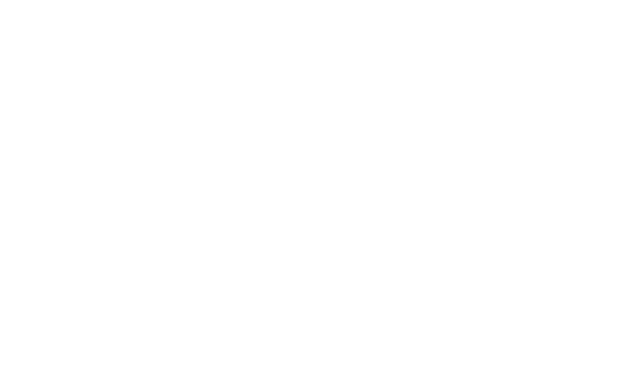
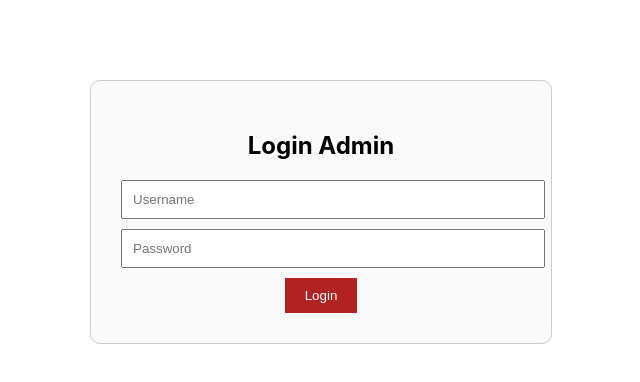
Before and after one commit to renal07/kedai-ramen, a React (Create React App) app: page /login in a window 1280 px wide. Before the commit this address had no page. Shown: the top 382 px of the page, without its empty margins (319-959 px from the left). Built offline with nearby package versions, Linux system fonts and the light colour scheme.

Commit message:
fitur login di produk

```diff
--- a/src/App.jsx
+++ b/src/App.jsx
@@ -1,9 +1,11 @@
 import React from 'react';
 import { BrowserRouter, Routes, Route } from 'react-router-dom';
+
 import Home from './pages/Home';
 import About from './pages/About';
 import Product from './pages/Product';
 import Contact from './pages/Contact';
+import Auth from './pages/Auth'; // ✅ Pastikan huruf besar kecil sesuai nama file
 
 function App() {
   return (
@@ -13,6 +15,7 @@ function App() {
         <Route path="/about" element={<About />} />
         <Route path="/product" element={<Product />} />
         <Route path="/contact" element={<Contact />} />
+        <Route path="/login" element={<Auth />} /> {/* route login */}
       </Routes>
     </BrowserRouter>
   );
--- a/src/components/Navbar.jsx
+++ b/src/components/Navbar.jsx
@@ -2,6 +2,13 @@ import React from 'react';
 import './Navbar.css';
 
 function Navbar() {
+  const user = JSON.parse(localStorage.getItem("user"));
+
+  const handleLogout = () => {
+    localStorage.removeItem("user");
+    window.location.href = "/login";
+  };
+
   return (
     <nav className="navbar">
       <div className="navbar-logo">
@@ -9,9 +16,18 @@ function Navbar() {
       </div>
       <ul className="navbar-menu">
         <li><a href="/">Home</a></li>
-        <li><a href="/Product">Product</a></li>
+        <li><a href="/product">Product</a></li>
         <li><a href="/about">About</a></li>
         <li><a href="/contact">Contact</a></li>
+
+        {/* Tampilkan Logout jika user login */}
+        {user && (
+          <li>
+            <button onClick={handleLogout}>
+              Logout ({user.username})
+            </button>
+          </li>
+        )}
       </ul>
       <div className="navbar-brand">
         <h6>=</h6>
--- /dev/null
+++ b/src/pages/Auth.css
@@ -0,0 +1,24 @@
+.login-page {
+  max-width: 400px;
+  margin: 80px auto;
+  text-align: center;
+  border: 1px solid #ccc;
+  padding: 30px;
+  border-radius: 10px;
+  background: #fafafa;
+}
+
+.login-page input {
+  display: block;
+  width: 100%;
+  padding: 10px;
+  margin: 10px 0;
+}
+
+.login-page button {
+  padding: 10px 20px;
+  background: #b22222;
+  color: white;
+  border: none;
+  cursor: pointer;
+}
--- /dev/null
+++ b/src/pages/Auth.jsx
@@ -0,0 +1,63 @@
+import React, { useState} from 'react';
+import { useNavigate } from 'react-router-dom';
+import './Auth.css';
+
+function Auth() {
+  const [form, setForm] = useState({ username: '', password: '' });
+  const navigate = useNavigate();
+
+  const handleChange = e => {
+    const { name, value } = e.target;
+    setForm({ ...form, [name]: value });
+  };
+
+  const handleSubmit = e => {
+    e.preventDefault();
+    fetch("http://localhost/kedai-api/login/login.php", {
+      method: "POST",
+      headers: { "Content-Type": "application/json" },
+      body: JSON.stringify(form),
+    })
+      .then(res => res.json())
+      .then(data => {
+        if (data.user) {
+          localStorage.setItem("user", JSON.stringify(data.user));
+          alert("Login berhasil!");
+          navigate("/product");
+        } else {
+          alert(data.message || "Login gagal");
+        }
+      })
+      .catch(err => {
+        console.error("Login error:", err);
+        alert("Terjadi kesalahan saat login");
+      });
+  };
+
+  return (
+    <div className="login-page">
+      <h2>Login Admin</h2>
+      <form onSubmit={handleSubmit}>
+        <input
+          type="text"
+          name="username"
+          value={form.username}
+          onChange={handleChange}
+          placeholder="Username"
+          required
+        />
+        <input
+          type="password"
+          name="password"
+          value={form.password}
+          onChange={handleChange}
+          placeholder="Password"
+          required
+        />
+        <button type="submit">Login</button>
+      </form>
+    </div>
+  );
+}
+
+export default Auth;
--- a/src/pages/Product.jsx
+++ b/src/pages/Product.jsx
@@ -15,6 +15,7 @@ const imageMap = {
 };
 
 function Product() {
+  // ✅ Hooks harus selalu di bagian atas
   const [produkList, setProdukList] = useState([]);
   const [selectedProduk, setSelectedProduk] = useState(null);
   const [newProduk, setNewProduk] = useState({
@@ -24,14 +25,23 @@ function Product() {
     gambar: '',
   });
 
+  // ✅ Ambil user setelah deklarasi hook
+  const user = JSON.parse(localStorage.getItem("user"));
+
   useEffect(() => {
+    if (!user) return; // jangan fetch kalau belum login
     fetch("http://localhost/kedai-api/produk/read.php")
       .then((res) => res.json())
       .then((data) => {
         setProdukList(data);
         setSelectedProduk(data[0]);
       });
-  }, []);
+  }, [user]);
+
+  if (!user) {
+    window.location.href = "/login";
+    return null;
+  }
 
   const handleChange = (e) => {
     const { name, value } = e.target;
@@ -41,9 +51,7 @@ function Product() {
   const handleTambahProduk = () => {
     fetch("http://localhost/kedai-api/produk/create.php", {
       method: "POST",
-      headers: {
-        "Content-Type": "application/json",
-      },
+      headers: { "Content-Type": "application/json" },
       body: JSON.stringify(newProduk),
     })
       .then((res) => res.json())
@@ -72,9 +80,7 @@ function Product() {
 
     fetch("http://localhost/kedai-api/produk/delete.php", {
       method: "POST",
-      headers: {
-        "Content-Type": "application/json",
-      },
+      headers: { "Content-Type": "application/json" },
       body: JSON.stringify({ id }),
     })
       .then((res) => res.json())
@@ -100,7 +106,7 @@ function Product() {
       <main className="product-main">
         <h2>Menu Ramen Kami</h2>
 
-        {/* Form Tambah Produk */}
+        {user?.role === "admin" && (
           <div className="form-tambah">
             <h3>Tambah Produk</h3>
             <input
@@ -132,30 +138,24 @@ function Product() {
             </select>
             <button onClick={handleTambahProduk}>Tambah</button>
           </div>
+        )}
 
-        {/* Produk Terpilih */}
         {selectedProduk && (
           <div className="featured-image">
-            <img
-              src={imageMap[selectedProduk.gambar]}
-              alt={selectedProduk.nama}
-            />
+            <img src={imageMap[selectedProduk.gambar]} alt={selectedProduk.nama} />
             <h3>{selectedProduk.nama}</h3>
             <p><em>{selectedProduk.deskripsi}</em></p>
             <p>Rp {parseInt(selectedProduk.harga).toLocaleString()}</p>
           </div>
         )}
 
-        {/* Daftar Produk */}
         <ul className="product-list">
           {produkList.map((produk) => (
             <li key={produk.id} className="product-item">
-              <span
-                onClick={() => setSelectedProduk(produk)}
-                style={{ cursor: 'pointer' }}
-              >
+              <span onClick={() => setSelectedProduk(produk)} style={{ cursor: 'pointer' }}>
                 {produk.nama}
               </span>
+              {user?.role === "admin" && (
                 <button
                   onClick={() => handleHapusProduk(produk.id)}
                   style={{
@@ -170,6 +170,7 @@ function Product() {
                 >
                   Hapus
                 </button>
+              )}
             </li>
           ))}
         </ul>
```
Lines whose indentation alone changed are shown as unchanged.
